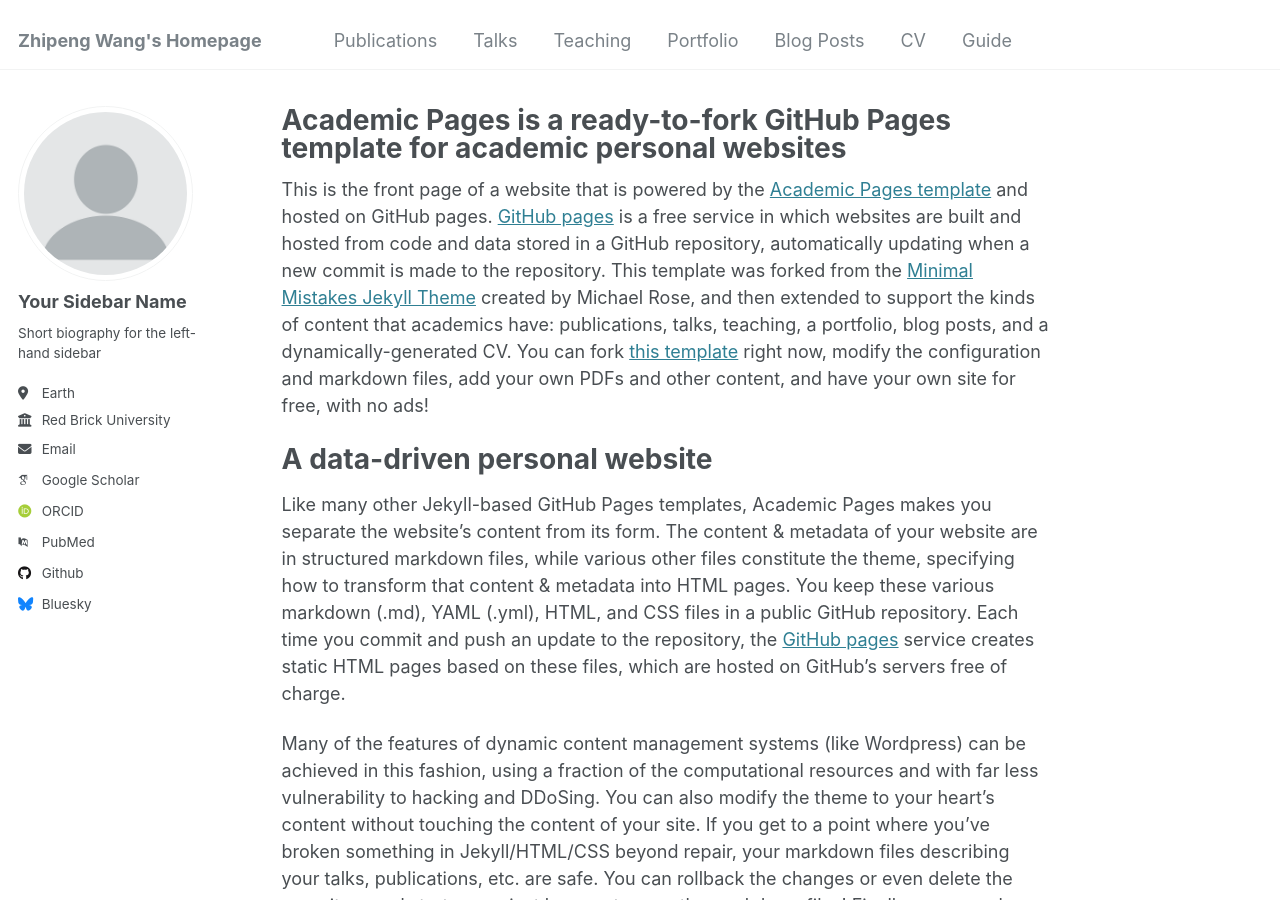
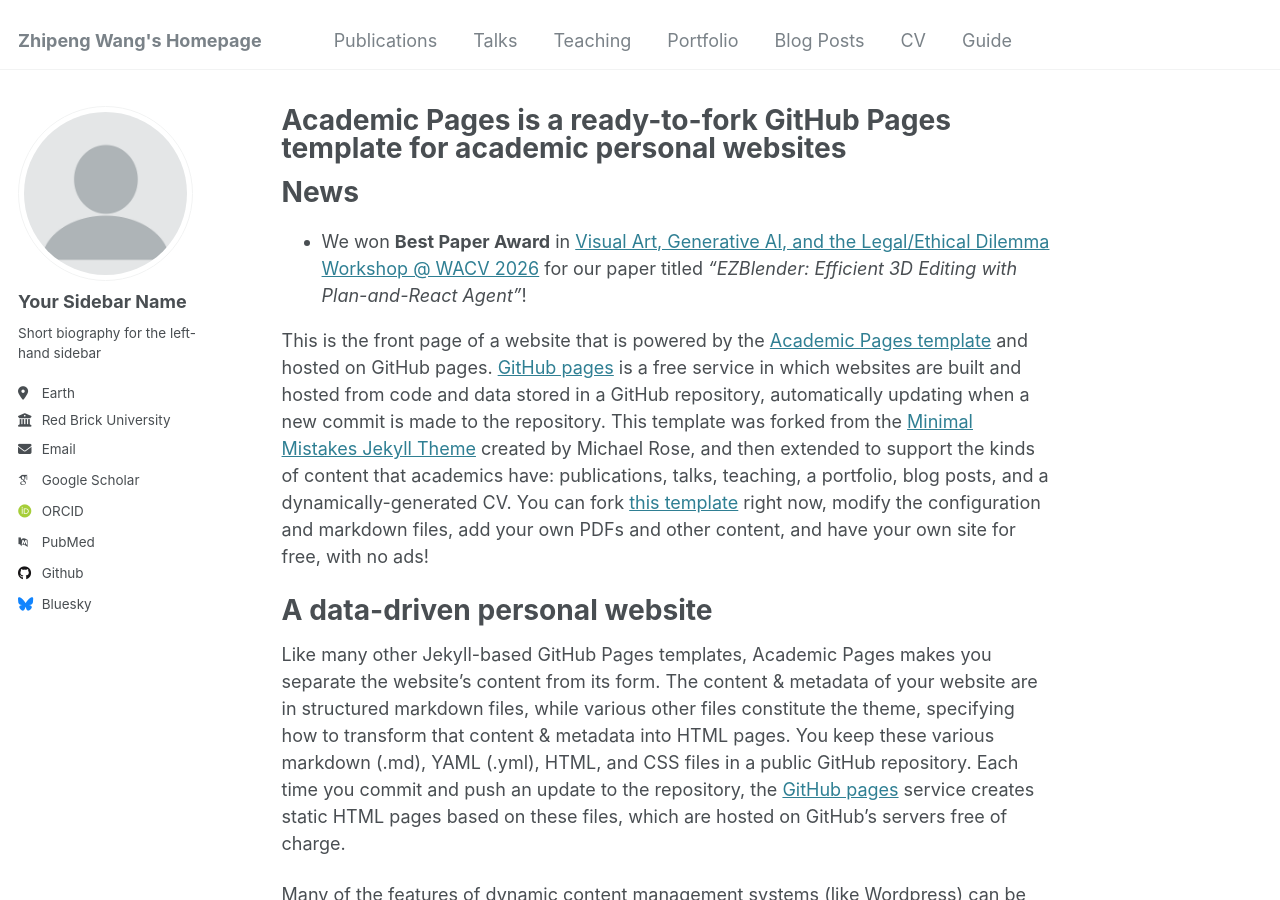
Before and after one commit to fcbayernwzp/fcbayernwzp.github.io, a Jekyll site: the page built from _pages/about.md, in a window 1280 px wide and 900 px high. Built offline with Jekyll 4.4.1, drawn with Linux system fonts in a browser that asks for light colours; some web fonts are replaced.

Commit message:
Add Best Paper Award news to homepage
Co-Authored-By: Claude Opus 4.6 <noreply@anthropic.com>

```diff
--- a/_pages/about.md
+++ b/_pages/about.md
@@ -6,6 +6,10 @@ redirect_from:
   - /about/
   - /about.html
 ---
+
+News
+======
+- We won **Best Paper Award** in [Visual Art, Generative AI, and the Legal/Ethical Dilemma Workshop @ WACV 2026](https://sites.google.com/view/vagaled-wacv2026/) for our paper titled *"EZBlender: Efficient 3D Editing with Plan-and-React Agent"*!
 
 This is the front page of a website that is powered by the [Academic Pages template](https://github.com/academicpages/academicpages.github.io) and hosted on GitHub pages. [GitHub pages](https://pages.github.com) is a free service in which websites are built and hosted from code and data stored in a GitHub repository, automatically updating when a new commit is made to the repository. This template was forked from the [Minimal Mistakes Jekyll Theme](https://mmistakes.github.io/minimal-mistakes/) created by Michael Rose, and then extended to support the kinds of content that academics have: publications, talks, teaching, a portfolio, blog posts, and a dynamically-generated CV. You can fork [this template](https://github.com/academicpages/academicpages.github.io) right now, modify the configuration and markdown files, add your own PDFs and other content, and have your own site for free, with no ads!
 
```
